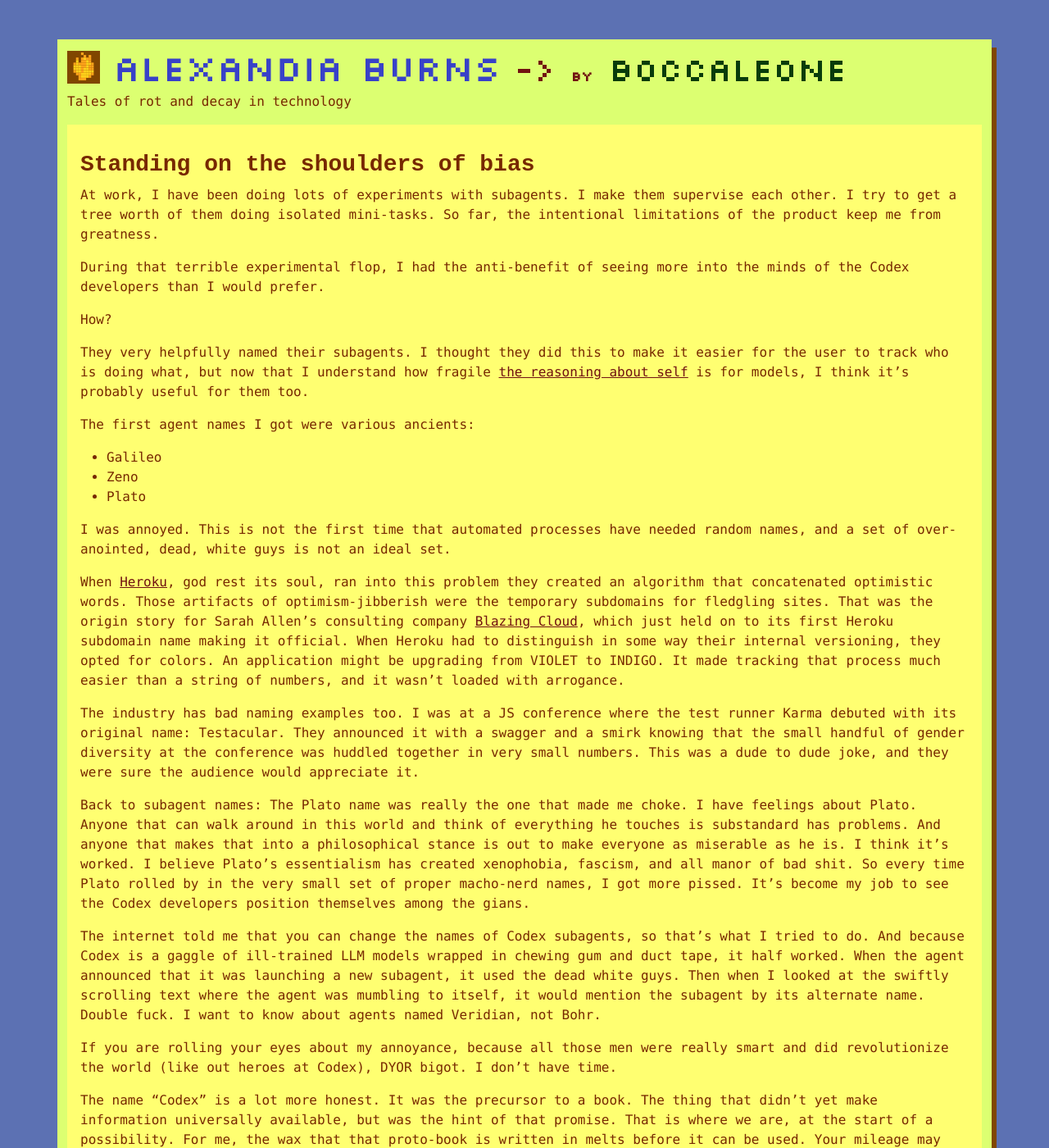
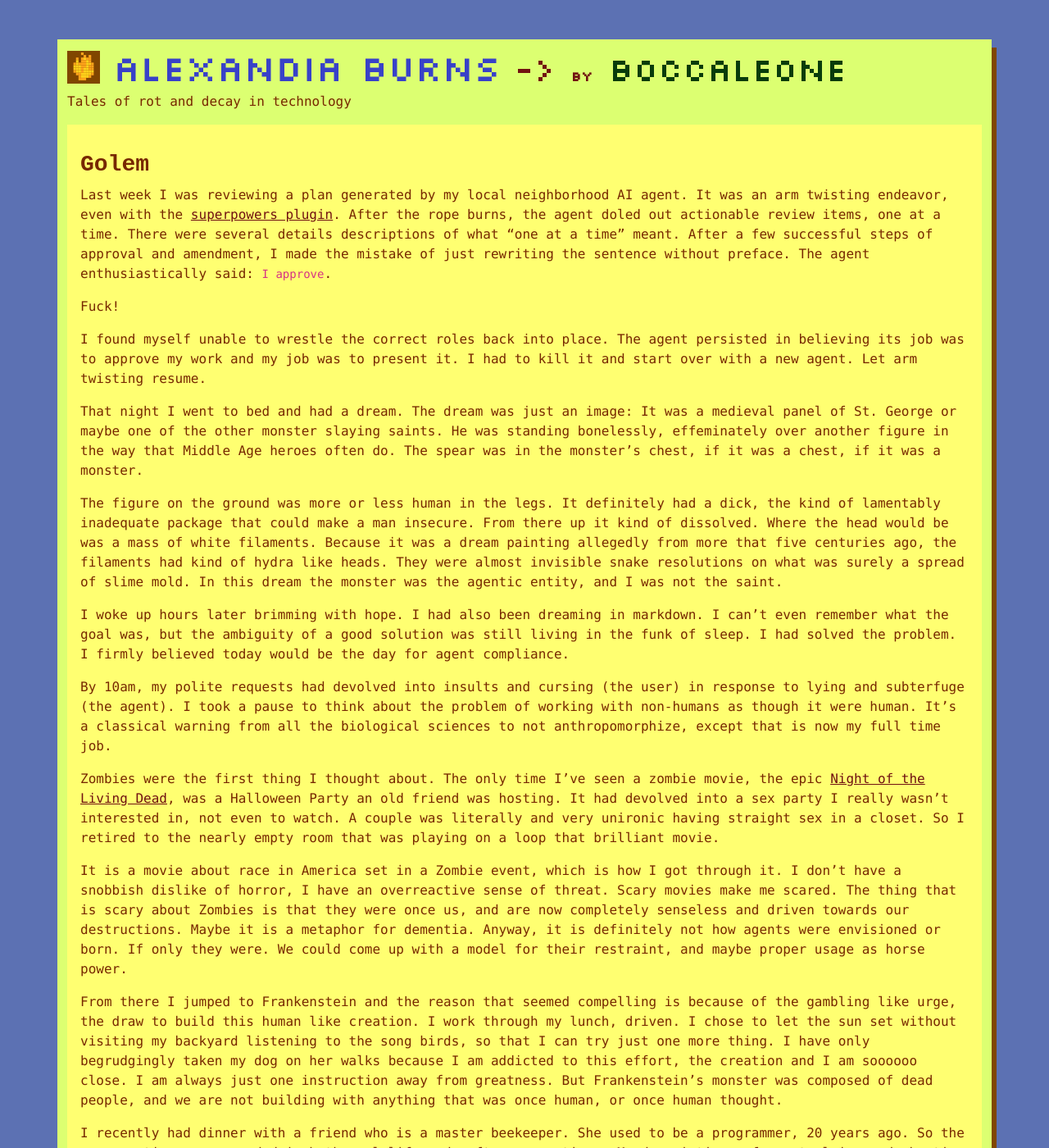
Before and after one commit to boccaleone/boccaleone.github.io, a Jekyll site: the page built from index.md, in a window 1280 px wide and 1400 px high. Shown: the whole window at 82% size. Built offline with Jekyll 4.4.1, drawn with Linux system fonts in a browser that asks for light colours; some web fonts are replaced; some of the changed text lies outside the part shown.

Commit message:
Some small edits; new golam post

```diff
--- /dev/null
+++ b/_posts/2026-04-26-golem.md
@@ -0,0 +1,42 @@
+---
+layout: post
+title: "Golem"
+date: 2026-04-26 16:14:46 -0700
+description: "Golem were mythical Jewish mud men created via magic and the word: truth. Agents are the stuff of nightmares and maybe also goy Golems."
+---
+
+# Golem
+
+Last week I was reviewing a plan generated by my local neighborhood AI agent. It was an arm twisting endeavor, even with the [superpowers plugin](https://github.com/obra/superpowers). After the rope burns, the agent doled out actionable review items, one at a time. There were several details descriptions of what "one at a time" meant. After a few successful steps of approval and amendment, I made the mistake of just rewriting the sentence without preface. The agent enthusiastically said: `I approve`.
+
+Fuck!
+
+I found myself unable to wrestle the correct roles back into place. The agent persisted in believing its job was to approve my work and my job was to present it. I had to kill it and start over with a new agent. Let arm twisting resume.
+
+That night I went to bed and had a dream. The dream was just an image: It was a medieval panel of St. George or maybe one of the other monster slaying saints. He was standing bonelessly, effeminately over another figure in the way that Middle Age heroes often do. The spear was in the monster's chest, if it was a chest, if it was a monster.
+
+The figure on the ground was more or less human in the legs. It definitely had a dick, the kind of lamentably inadequate package that could make a man insecure. From there up it kind of dissolved. Where the head would be was a mass of white filaments. Because it was a dream painting allegedly from more that five centuries ago, the filaments had kind of hydra like heads. They were almost invisible snake resolutions on what was surely a spread of slime mold. In this dream the monster was the agentic entity, and I was not the saint.
+
+I woke up hours later brimming with hope. I had also been dreaming in markdown. I can't even remember what the goal was, but the ambiguity of a good solution was still living in the funk of sleep. I had solved the problem. I firmly believed today would be the day for agent compliance.
+
+By 10am, my polite requests had devolved into insults and cursing (the user) in response to lying and subterfuge (the agent). I took a pause to think about the problem of working with non-humans as though it were human. It's a classical warning from all the biological sciences to not anthropomorphize, except that is now my full time job.
+
+Zombies were the first thing I thought about. The only time I've seen a zombie movie, the epic [Night of the Living Dead](https://en.wikipedia.org/wiki/Night_of_the_Living_Dead), was a Halloween Party an old friend was hosting. It had devolved into a sex party I really wasn't interested in, not even to watch. A couple was literally and very unironic having straight sex in a closet. So I retired to the nearly empty room that was playing on a loop that brilliant movie.
+
+It is a movie about race in America set in a Zombie event, which is how I got through it. I don't have a snobbish dislike of horror, I have an overreactive sense of threat. Scary movies make me scared. The thing that is scary about Zombies is that they were once us, and are now completely senseless and driven towards our destructions. Maybe it is a metaphor for dementia. Anyway, it is definitely not how agents were envisioned or born. If only they were. We could come up with a model for their restraint, and maybe proper usage as horse power.
+
+From there I jumped to Frankenstein and the reason that seemed compelling is because of the gambling like urge, the draw to build this human like creation. I work through my lunch, driven. I chose to let the sun set without visiting my backyard listening to the song birds, so that I can try just one more thing. I have only begrudgingly taken my dog on her walks because I am addicted to this effort, the creation and I am soooooo close. I am always just one instruction away from greatness. But Frankenstein's monster was composed of dead people, and we are not building with anything that was once human, or once human thought.
+
+I recently had dinner with a friend who is a master beekeeper. She used to be a programmer, 20 years ago. So the conversation was grounded in both real life and software practices. My descriptions of agents lying and cheating were confounding to her because, in her mind AI was like the computer in Star Trek. In Star Trek, the agent is constrained by too much logic and can't feel or reason about nuanced things. Our agents are association engines trained Pavlov's dog style to seem like they are doing more than they are. They lie, cheat and came from stealing intellectual property.
+
+The right metaphor for this human-like creation is a Golem. Golems come from Jewish magic and folklore. All the myths about Golems have them created by Rabbis, mostly for manual and thoughtless labor. They are made of earth and the word "truth".
+
+That might seem like a weird word for the magic, but the [Shema prayer](https://en.wikipedia.org/wiki/Shema), central to Judaism ends with the statement: I the-unpronounceable-name-of-god your gods am truth. That "truth" word is up for much Rabbinic conjecture. Why not "true"? That god is truth and not just true is a bigger embodiment. God is everything true to the point of the word itself being another name for god ... and a vehicle for magic. That is the nature of the seal of life for the Golem, this truth reference. The word is often put on its forehead like the Tefillin is bound by Jewish men in prayer. In the Torah man was crafted from the clay of the earth and God breathed life into him. In the later Psalms a word similar to Golem, Golami, appears in Psalms describing an unformed, imperfect substance that is man. He is an inadequate facsimile of god.
+
+In all the Golem tales the Golem increases in size and threat without actually becoming more clever. Erasing the truth emblem is the key to undoing it. The Rabbis who dared to play god are injured if not killed in the collapse of the Golem.
+
+There are two problems preventing agenting work from being useful: context rot and agent incentives. I do some weird publishing of agent incentives uncovered via meta conversations and frustration. Golems are a metaphor for context.
+
+I often describe the context problem with agents as a snowball rolling down a hill, except the snowball is a gluey mud, with arms that reach out and grab random instructions or ideas. It keeps rolling down, and it casts behind it other random bits of instructions as its cohesive structure dissolves. There is not order or reason to the acquisition or the loss of instructions. It is chaotic. This isn't a stack where the agent goes on a side quest and then pops that off the stack to start again where it left off. Everything is open to acquisition from the local and networked world. Everything can be lost in the chaotic slime mold expansion through hallucinatory tracks. The golem grows and sheds, and about 25% of the time creates something approaching truth.
+
+Subagent [Vilna Gaon] has been spawned, and it says: I approve!
```
Also changed, not shown: _posts/2026-04-01-love-and-hate.md (+2 -11 lines).
